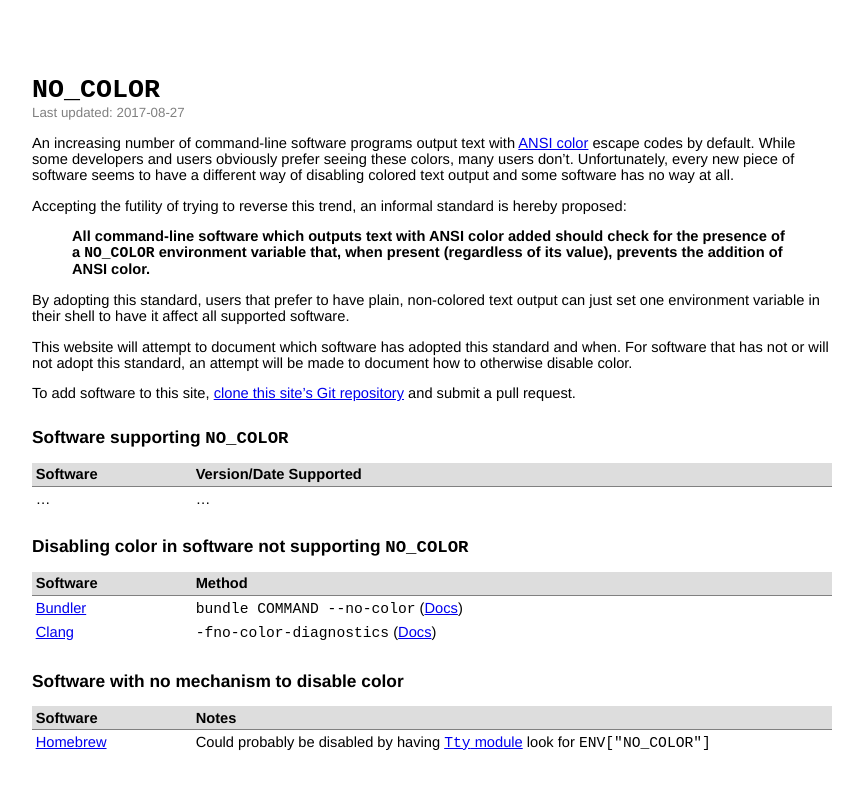
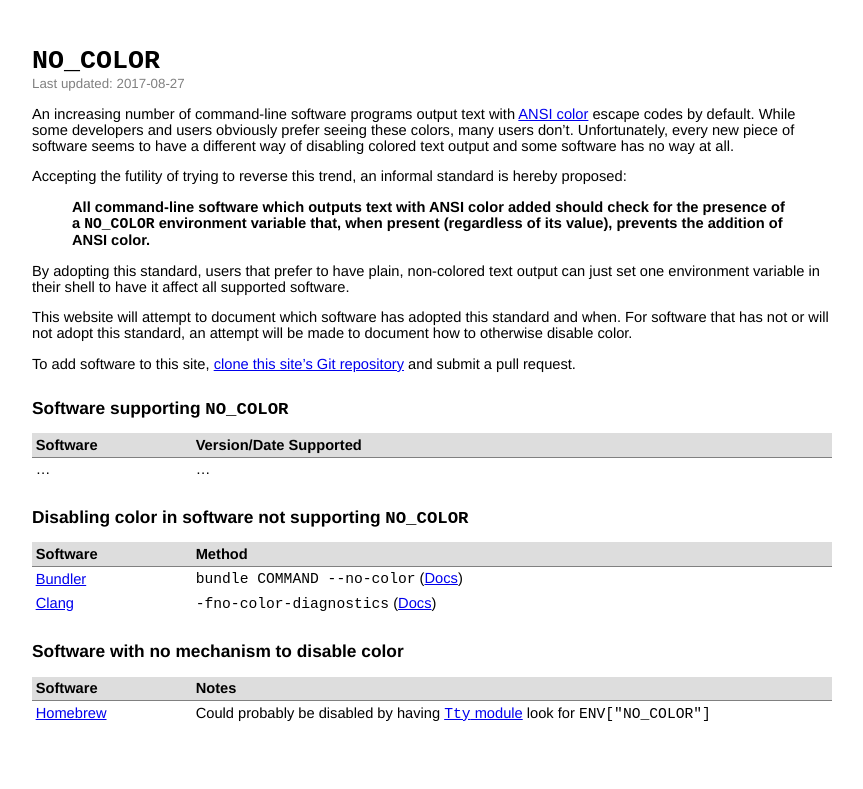
Before and after one commit to jcs/no_color, a Jekyll site: the page built from index.md, in a window 1280 px wide. Shown: the top 789 px of the page, without its empty margins (208-1071 px from the left). Built offline with Jekyll 4.4.1, drawn with Linux system fonts in a browser that asks for light colours; our own code applies the rules of GitHub Pages for plain Markdown files.

Commit message:
layout: smaller top/bottom margin

```diff
--- a/_layouts/default.html
+++ b/_layouts/default.html
@@ -30,7 +30,7 @@
 		}
 
 		#wrapper {
-			margin: 5em auto;
+			margin: 3em auto;
 			width: 800px;
 		}
 
```
